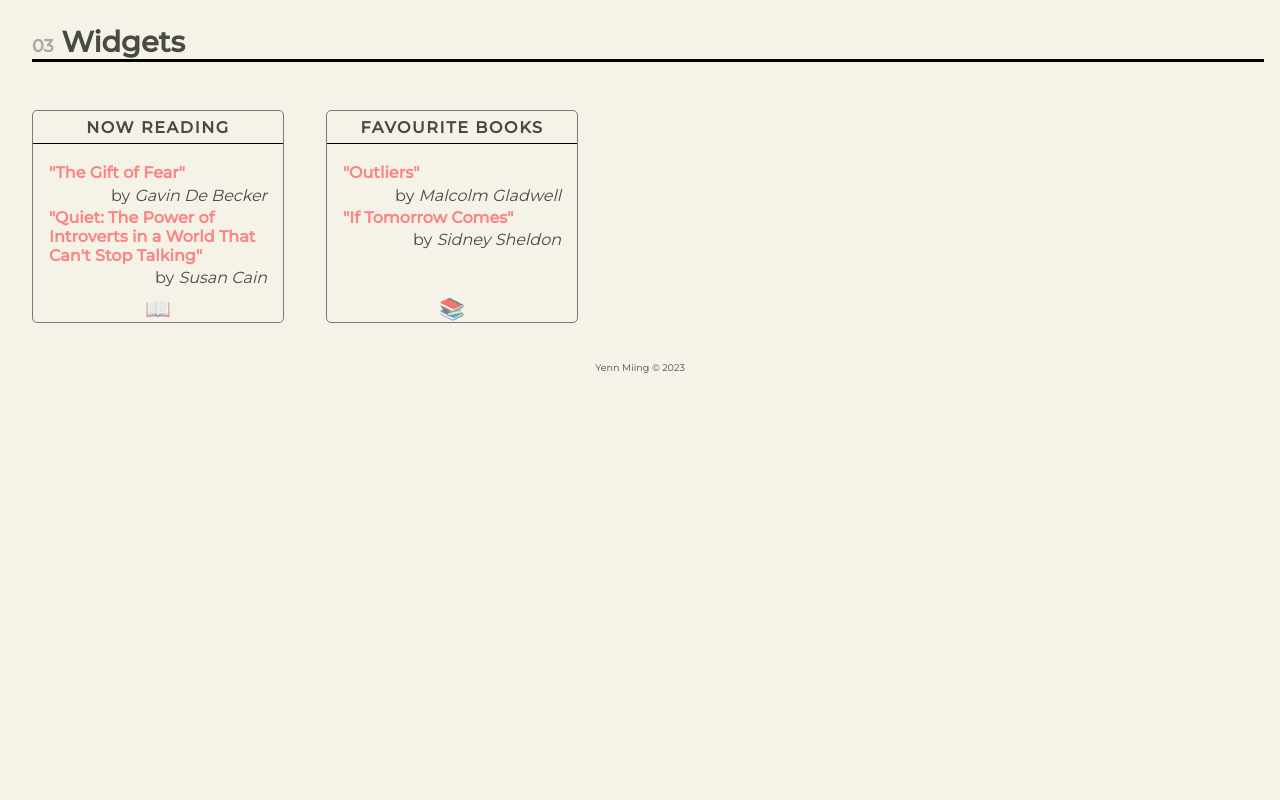
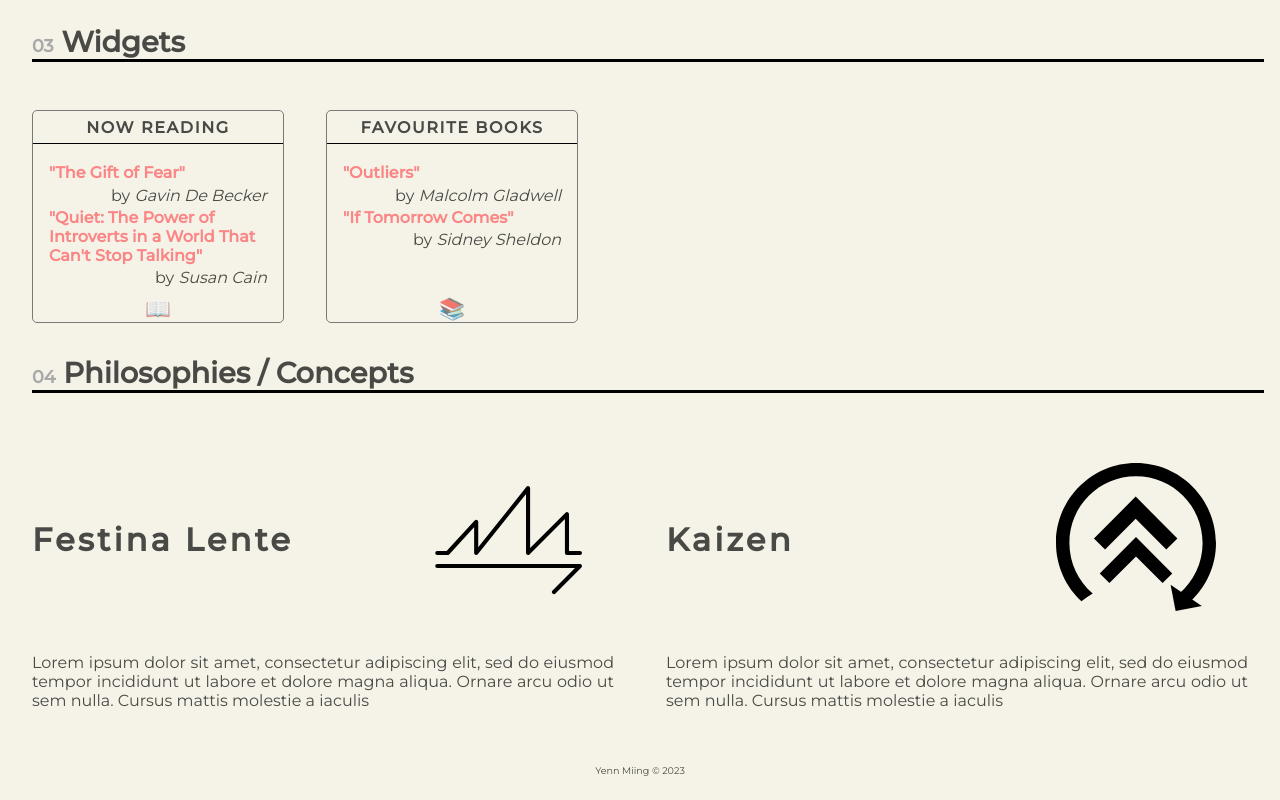
Before and after one commit to yenn01/website, a SvelteKit app: page /about in a window 1280 px wide. Shown: the part 1587-2387 px from the top of the page. Before the commit the page ends 1984 px from the top, so only its background shows below. Built offline with nearby package versions, Linux system fonts and the light colour scheme.

Commit message:
Added concept section draft

```diff
--- /dev/null
+++ b/src/lib/components/about/ConceptContainer.svelte
@@ -0,0 +1,47 @@
+<script>
+	export let title;
+	export let description;
+</script>
+
+<div class="conceptContainer">
+	<div class="conceptTop">
+		<div class="conceptSvg">
+			<slot />
+		</div>
+		<h2 class="conceptTitle">{title}</h2>
+	</div>
+
+	<div class="conceptDescription">
+		{description}
+	</div>
+</div>
+
+<style>
+	.conceptTop {
+		display: flex;
+		flex-direction: row-reverse;
+		justify-content: space-between;
+		align-items: center;
+		margin-bottom: 2rem;
+	}
+
+	.conceptContainer {
+		display: flex;
+		flex-direction: column;
+		margin: 1rem;
+	}
+
+	.conceptDescription {
+		text-align: justify;
+	}
+
+	.conceptSvg {
+		margin-right: 2rem;
+	}
+
+	h2 {
+		font-size: 2rem;
+		letter-spacing: 0.2rem;
+		font-weight: 600;
+	}
+</style>
--- /dev/null
+++ b/src/lib/components/about/ConceptsSection.svelte
@@ -0,0 +1,84 @@
+<script>
+	import ConceptContainer from './ConceptContainer.svelte';
+	import TitleDividerComp from './TitleDividerComp.svelte';
+</script>
+
+<TitleDividerComp num={'04'} text={'Philosophies / Concepts'} />
+<div class="conceptSection">
+	<ConceptContainer
+		title={'Festina Lente'}
+		description={'Lorem ipsum dolor sit amet, consectetur adipiscing elit, sed do eiusmod tempor incididunt ut labore et dolore magna aliqua. Ornare arcu odio ut sem nulla. Cursus mattis molestie a iaculis'}
+	>
+		<svg
+			width="10rem"
+			height="10rem"
+			version="1.1"
+			viewBox="0 0 16.32 15.677"
+			xmlns="http://www.w3.org/2000/svg"
+		>
+			<g
+				transform="translate(-55.592 -115.41)"
+				fill="none"
+				stroke="#000"
+				stroke-linecap="round"
+				stroke-linejoin="round"
+				stroke-width=".419"
+			>
+				<path
+					d="m57.15 124.88h1.0583l2.9104-3.175v3.175l5.2917-6.6146v6.6146l3.9688-3.9688v3.9688h1.3229"
+				/>
+				<path d="m57.15 126.21h14.552l-2.6458 2.6458" />
+			</g>
+		</svg>
+	</ConceptContainer>
+	<ConceptContainer
+		title={'Kaizen'}
+		description={'Lorem ipsum dolor sit amet, consectetur adipiscing elit, sed do eiusmod tempor incididunt ut labore et dolore magna aliqua. Ornare arcu odio ut sem nulla. Cursus mattis molestie a iaculis'}
+	>
+		<!-- Created with Inkscape (http://www.inkscape.org/) -->
+		<svg
+			width="10rem"
+			height="10rem"
+			version="1.1"
+			viewBox="0 0 83.039 76.876"
+			xmlns="http://www.w3.org/2000/svg"
+		>
+			<g transform="translate(-58.33 -66.31)">
+				<g transform="matrix(.96805 0 0 .96805 3.1904 .79634)">
+					<g>
+						<path
+							transform="scale(.26458)"
+							d="m377.38 255.78c-89.343 0-162.1 72.766-162.1 162.11 0 46.597 19.942 88.499 51.574 118.12 7.175-5.7875 14.76-11.082 22.791-15.707-28.843-24.713-47.18-61.337-47.18-102.41 0-74.645 60.271-134.92 134.92-134.92 74.645 1e-5 134.92 60.279 134.92 134.92 0 41.076-18.34 77.7-47.186 102.41 8.0308 4.6246 15.616 9.92 22.791 15.707 31.635-29.62 51.578-71.522 51.578-118.12 0-89.344-72.764-162.11-162.11-162.11z"
+							color="#000000"
+							style="-inkscape-stroke:none;paint-order:stroke markers fill"
+						/>
+					</g>
+					<path
+						d="m135.15 144.4-14.062 2.6936-2.6936-14.062z"
+						stroke-width="0"
+						style="paint-order:stroke markers fill"
+					/>
+				</g>
+				<path
+					d="m99.686 83.744-5.7859 5.7674 0.01855 0.01849-15.898 15.95 5.7854 5.7669 15.88-15.931 15.88 15.931 5.7859-5.7669-15.899-15.95 0.0185-0.01849z"
+					stroke-width="0"
+					style="paint-order:stroke markers fill"
+				/>
+				<path
+					d="m99.849 104.75-5.0272 5.0112 0.01608 0.016-13.814 13.859 5.0268 5.0108 13.798-13.842 13.798 13.842 5.0272-5.0108-13.814-13.859 0.016-0.016z"
+					stroke-width="0"
+					style="paint-order:stroke markers fill"
+				/>
+			</g>
+		</svg>
+	</ConceptContainer>
+</div>
+
+<style>
+	.conceptSection {
+		display: flex;
+		flex-direction: row;
+		width: 100%;
+		gap: 20px;
+	}
+</style>
--- a/src/routes/about/+page.svelte
+++ b/src/routes/about/+page.svelte
@@ -4,6 +4,7 @@
 
 	import { store_showHeader, store_showHeaderLogo } from '$lib/stores/showHeader.js';
 	import WidgetSection from '$lib/components/about/WidgetSection.svelte';
+	import ConceptsSection from '$lib/components/about/ConceptsSection.svelte';
 
 	export let data;
 	onMount(() => {
@@ -23,6 +24,7 @@
 		nowReadingData={data.a_widgets.aboutWidgetBody.nrd}
 		favouriteBooksData={data.a_widgets.aboutWidgetBody.fbd}
 	/>
+	<ConceptsSection />
 	<div class="cont-philosophy" />
 </div>
 
```
